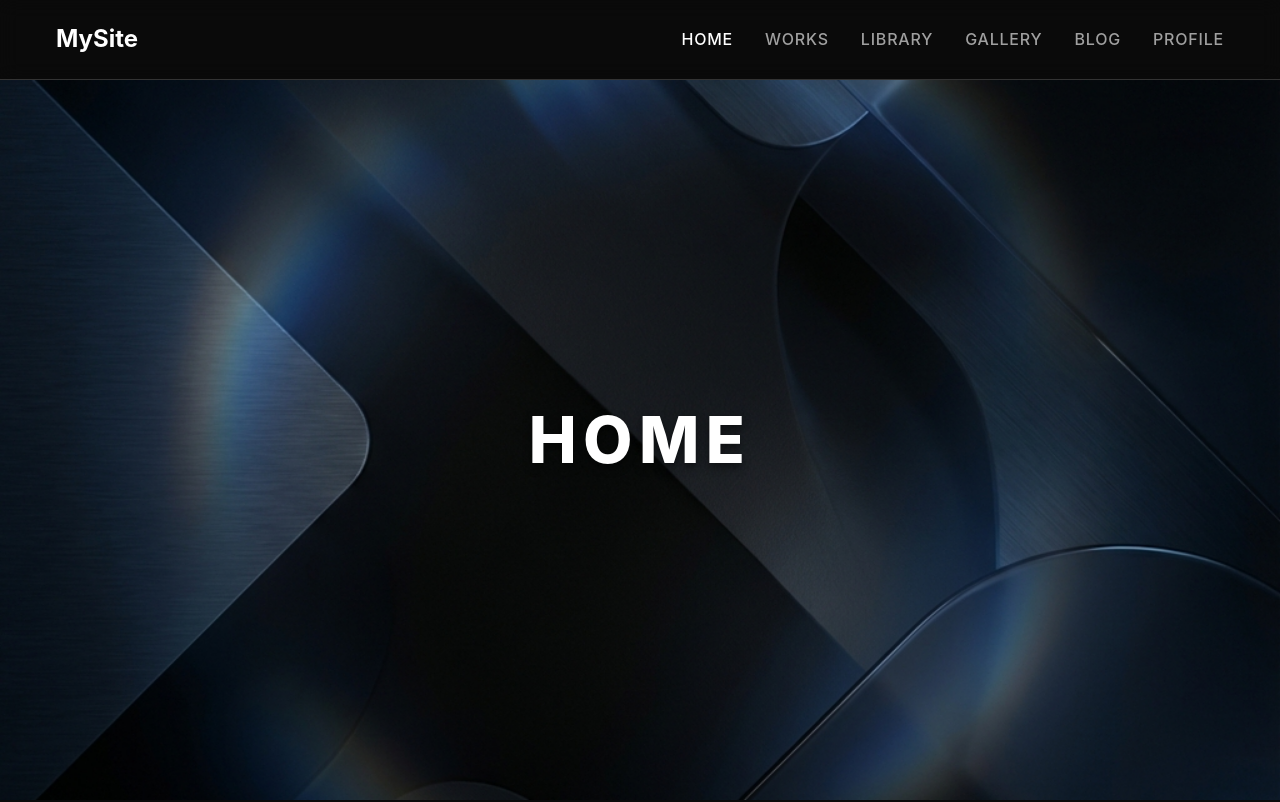
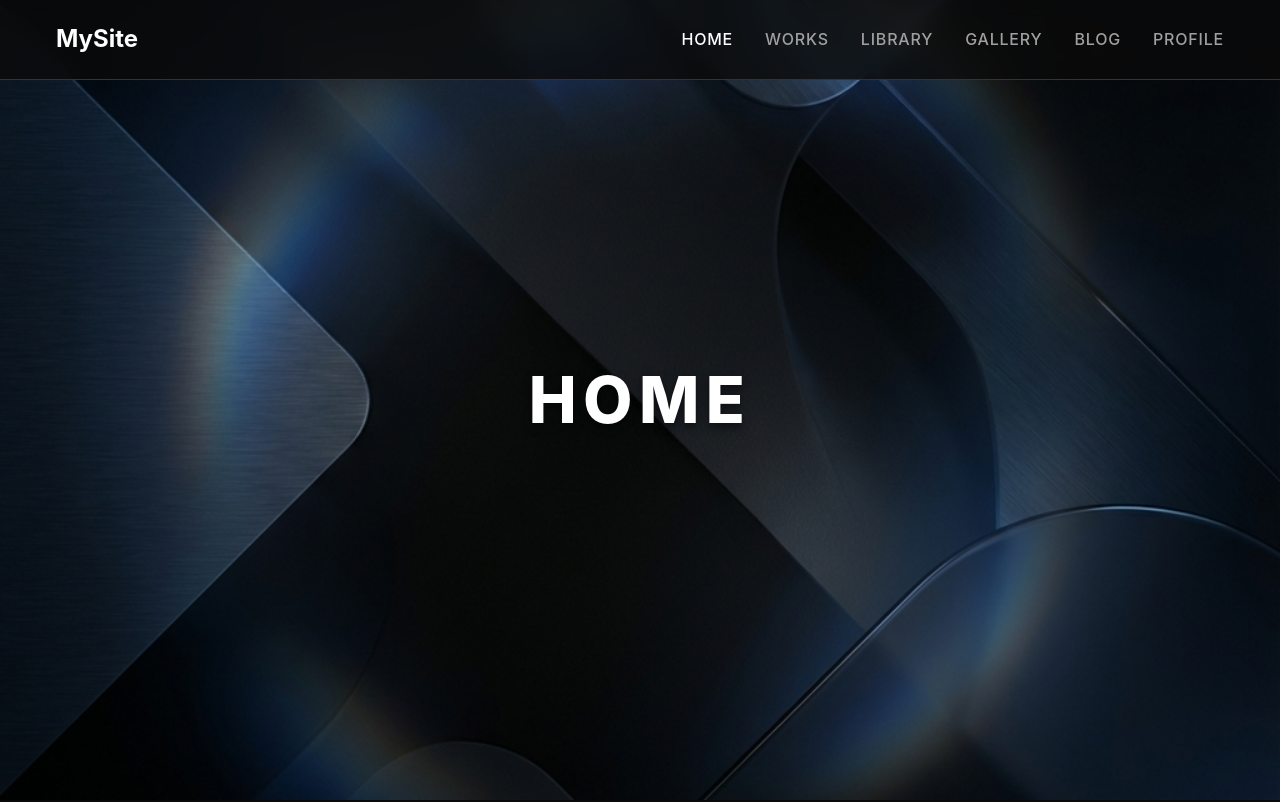
Before and after one commit to kokage21/kokage21.github.io, a React (Vite) app: page /#/ in a window 1280 px wide. Shown: the top 802 px of the page. Built offline with nearby package versions, Linux system fonts and the light colour scheme.

Commit message:
Modify image fitting again
ブラウザに合わせてアイキャッチ画像が表示されるよう修正

```diff
--- a/src/App.css
+++ b/src/App.css
@@ -3,7 +3,8 @@
 .hero-section {
   position: relative;
   width: 100%;
-  height: calc(100vh - var(--header-height));
+  height: 100vh;
+  margin-top: calc(var(--header-height) * -1);
   overflow: hidden;
   display: flex;
   align-items: center;
@@ -32,7 +33,7 @@
   margin: 0;
 }
 
-.page-container > p {
+.page-container>p {
   max-width: var(--container-width);
   margin: var(--spacing-xl) auto;
   padding: 0 var(--spacing-md);
```
